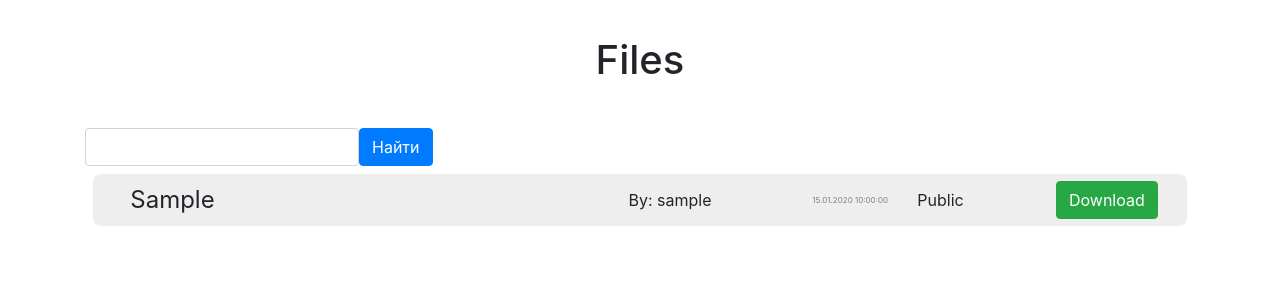
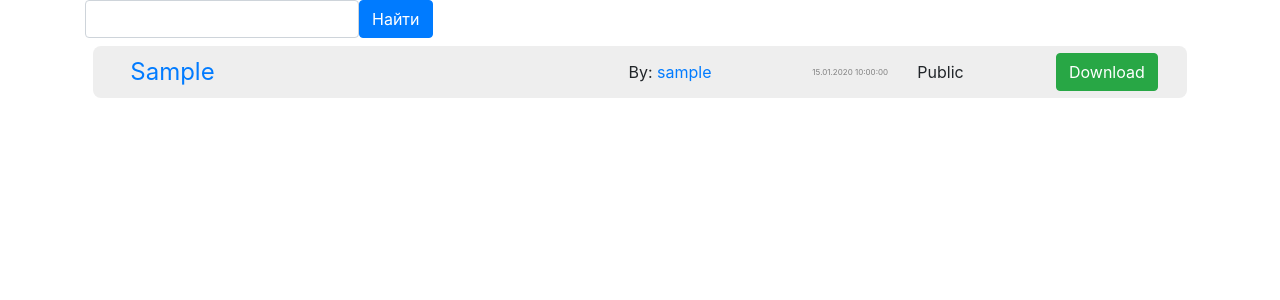
Before and after one commit to tyzo4ka/filesharing, a Django app: page / in a window 1280 px wide. Shown: the top 300 px of the page. Run offline with Django 3.2, Linux system fonts and the light colour scheme; tables that the repository leaves empty hold one stand-in row (values such as "Sample post"); some libraries are stand-ins or nearby versions.

Commit message:
Change templates

```diff
--- a/accounts/templates/user_detail.html
+++ b/accounts/templates/user_detail.html
@@ -4,8 +4,11 @@
 {% block content %}
     <h3 class="text-center">Username: {{ user_obj.username }}</h3>
     <div class="file-table">
+
         {% for file in user_obj.files.all %}
-            {% include 'partial/card.html' %}
+            {% if file.access == "Public" %}
+                {% include 'partial/card.html' %}
+            {% endif %}
         {% endfor %}
     </div>
 
--- a/webapp/static/css/style.css
+++ b/webapp/static/css/style.css
@@ -1,9 +1,30 @@
 .page-header {
     width: 100%;
-    height: 8rem;
+    height: 5rem;
     display: flex;
-    justify-content: center;
     align-items: center;
+    justify-content: space-between;
+    background-color: #252a44;
+    margin-bottom: 2rem;
+}
+
+.header-title {
+    font-size: 3rem;
+    color: white;
+    margin-left: 3rem;
+}
+
+.header-controls {
+    display: flex;
+    justify-content: space-between;
+    margin-right: 3rem;
+}
+
+.header-greetings {
+    display: flex;
+    align-items: center;
+    color: white;
+    margin-right: 1rem;
 }
 
 .file-card {
--- a/webapp/templates/file/detail.html
+++ b/webapp/templates/file/detail.html
@@ -1,7 +1,9 @@
 {% extends 'base.html' %}
+
 {% block title %}Details{% endblock %}
+{% block header_title %}Details{% endblock %}
+
 {% block content %}
-
     {% if file.author %}
         <p>Author: {{ file.author.username }}</p>
     {% else %}
--- a/webapp/templates/file/list.html
+++ b/webapp/templates/file/list.html
@@ -1,25 +1,20 @@
 {% extends 'base.html' %}
-{% block title %}All files{% endblock %}
-{#{% block menu %}#}
-{#    {% if perms.webapp.add_product and perms.webapp.can_have_piece_of_pizza %}#}
-{#        <li class="nav-item"><a href="{% url 'webapp:product_create' %}" class="nav-link">Добавить товар</a></li>#}
-{#    {% endif %}#}
-{#{% endblock %}#}
+
+{% block title %}All Files{% endblock %}
+{% block header_title %}All Files{% endblock %}
+
 {% block content %}
-    <div class="page-header">
-        <h1 class="text-center">Files</h1>
-    </div>
     {% include 'partial/search.html' %}
     {% if is_paginated %}
         {% include 'partial/pagination.html' %}
     {% endif %}
 
     <div class="file-table">
-            {% for file in file_list %}
-                {% if file.access == "Public" %}
-                    {% include 'partial/card.html' %}
-                {% endif %}
-            {% endfor %}
+        {% for file in file_list %}
+            {% if file.access == "Public" %}
+                {% include 'partial/card.html' %}
+            {% endif %}
+        {% endfor %}
     </div>
 
     {% if is_paginated %}
--- a/webapp/templates/partial/card.html
+++ b/webapp/templates/partial/card.html
@@ -1,9 +1,11 @@
 <div class="file-card">
     <div class="file-info">
-        <div class="file-title">{{ file.caption }}</div>
+        <div class="file-title">
+            <a href="/file/{{ file.pk }}">{{ file.caption }}</a>
+        </div>
         <div class="file-author">
             {% if file.author %}
-                By: {{ file.author.username }}
+                By: <a href="/users/{{ file.author.username.pk }}">{{ file.author.username }}</a>
             {% else %}
                 By: Anonim
             {% endif %}
```
Also changed, not shown: webapp/templates/file/create.html (+4 -5 lines), webapp/templates/file/delete.html (+3 -6 lines), webapp/templates/file/update.html (+4 -4 lines).
